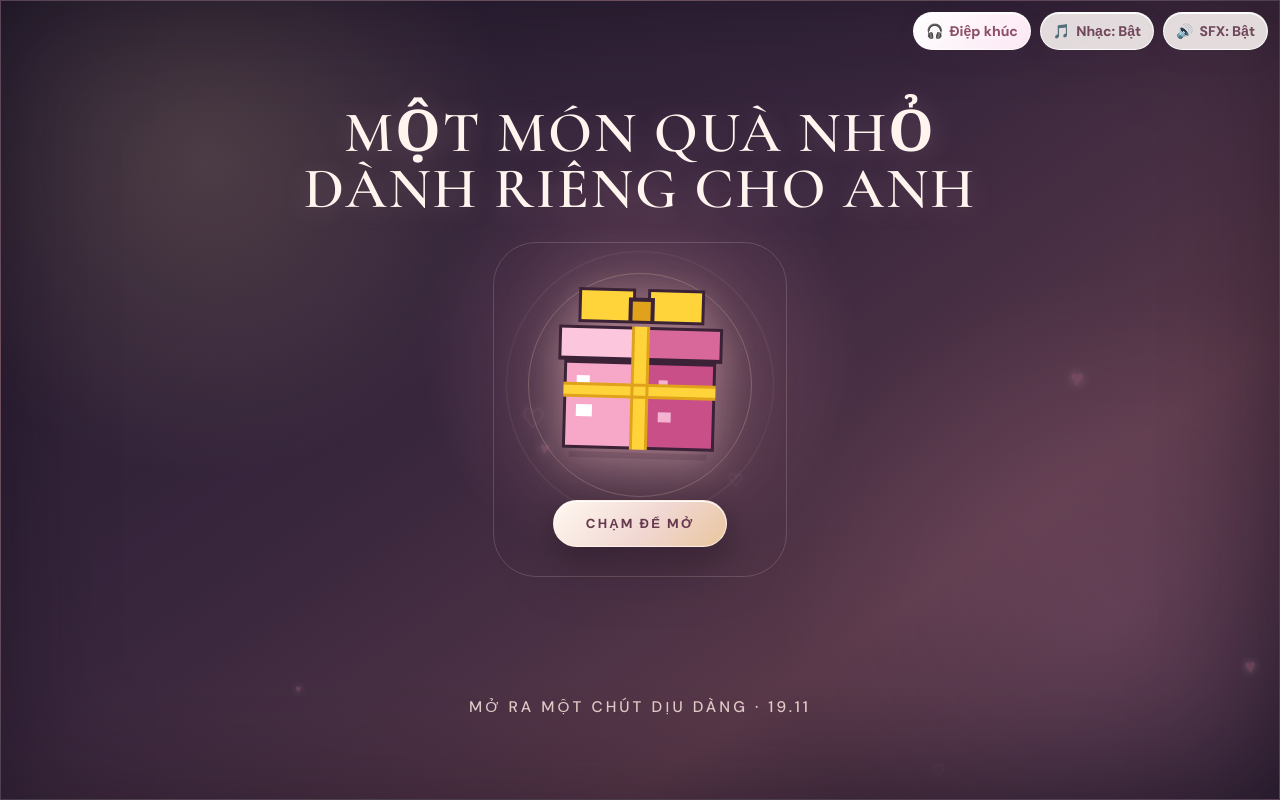
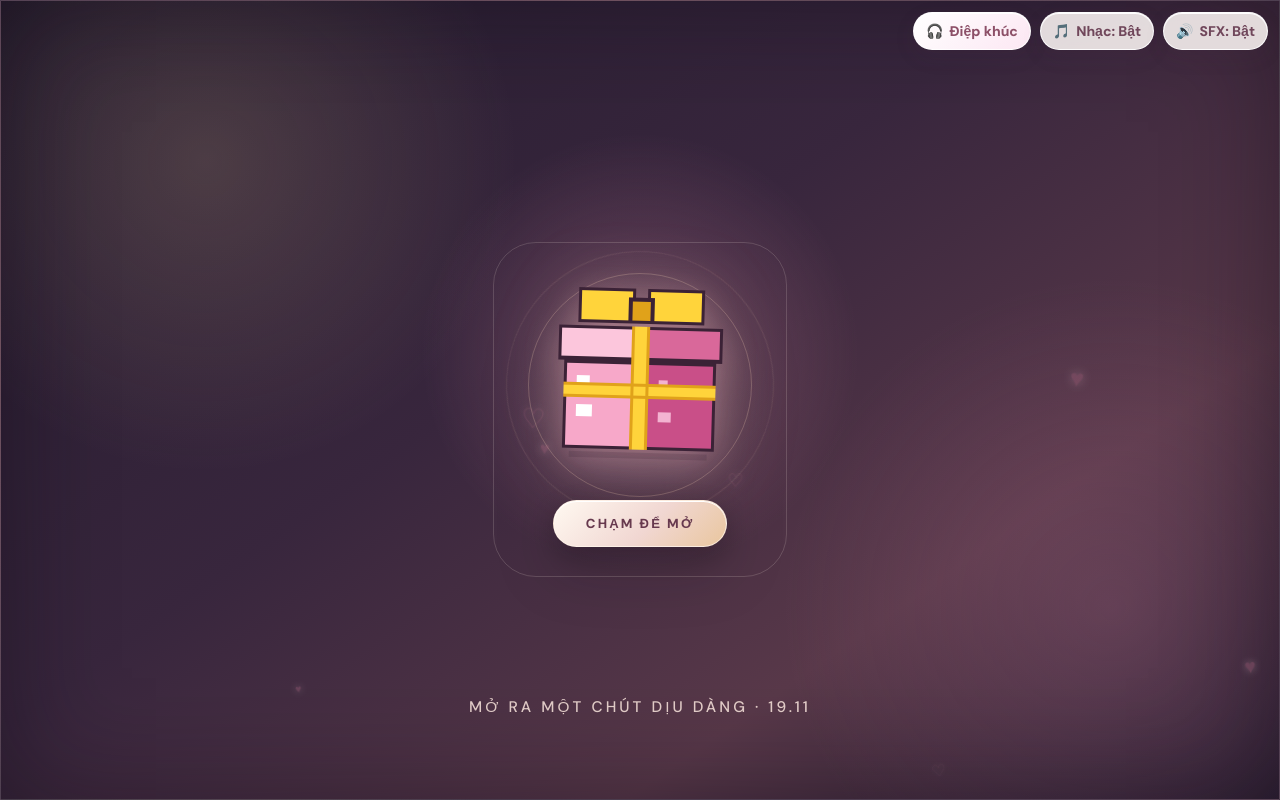
Before and after one commit to vynguyen29725-eng/qua, a plain HTML site: page index.html in a window 1280 px wide. Drawn offline with nearby package versions, Linux system fonts and the light colour scheme.

Commit message:
Update index.html

```diff
--- a/index.html
+++ b/index.html
@@ -418,7 +418,6 @@
       box-shadow: inset 0 0 110px rgba(15,9,21,.45);
     }
     #screenIntro.gift-stage::before {
-      content: 'MỘT MÓN QUÀ NHỎ\A DÀNH RIÊNG CHO ANH';
       white-space: pre-line;
       position: absolute;
       z-index: 0;
```
